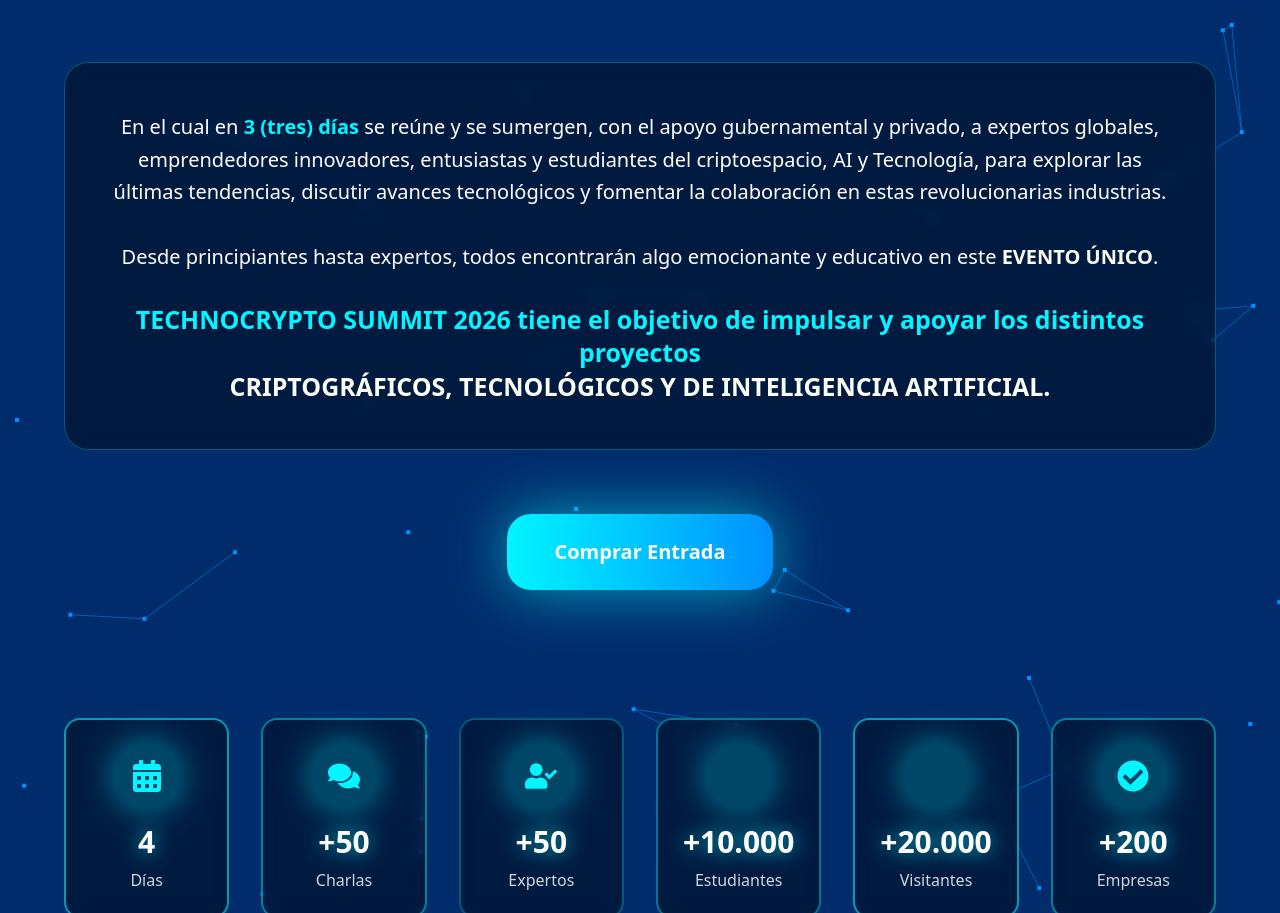
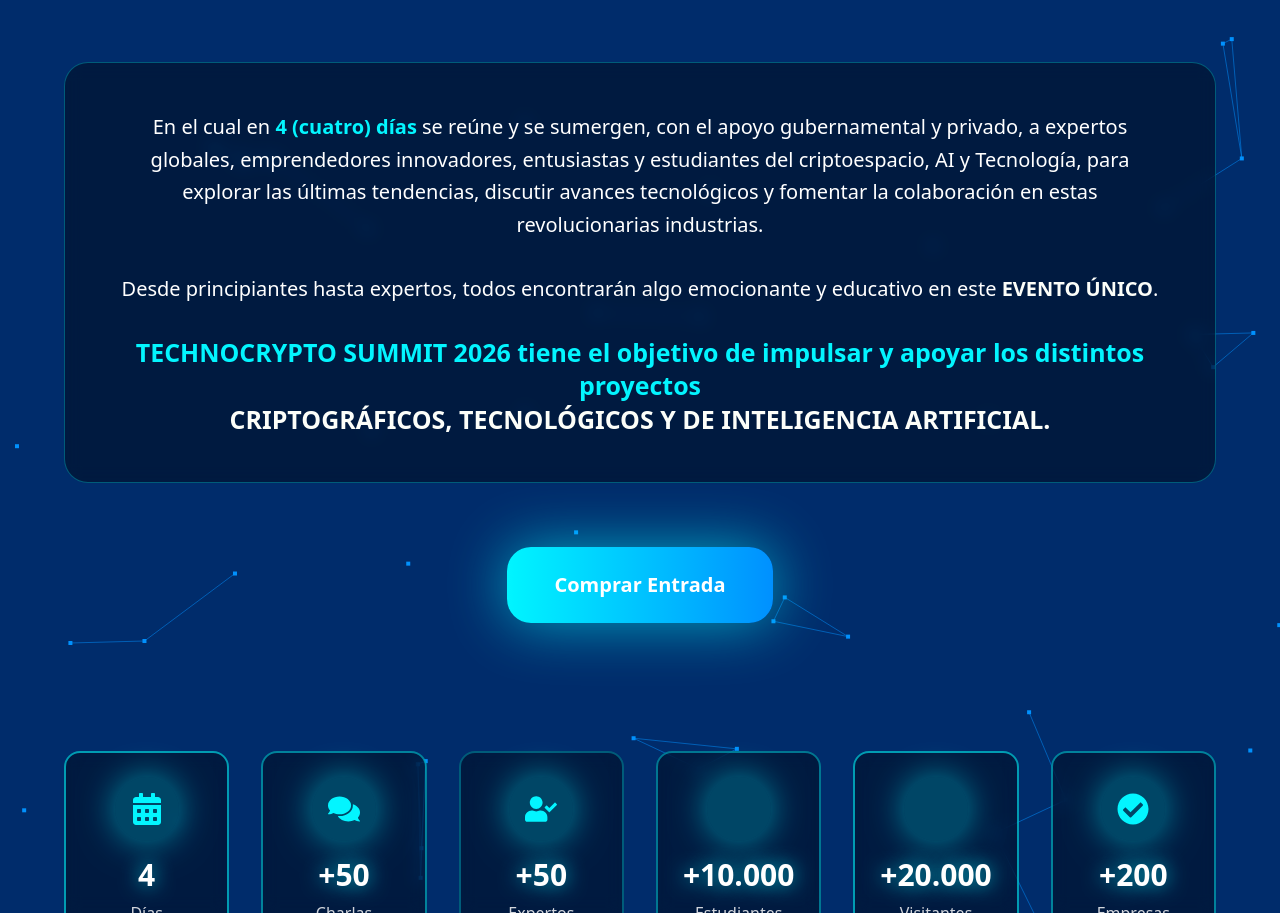
Before and after one commit to FValentino/TCSummit-landing, a Next.js app: page / in a window 1280 px wide. Shown: the part 2221-3134 px from the top of the page. Built offline with nearby package versions, Linux system fonts and the light colour scheme; no server answers; some icons are missing.

Commit message:
Changes for misiones

```diff
--- a/src/components/introduction/location/introductionLocation.tsx
+++ b/src/components/introduction/location/introductionLocation.tsx
@@ -53,7 +53,7 @@ export default function IntroductionLocation(){
         className="w-full bg-black/40 backdrop-blur-sm rounded-3xl p-8 lg:p-12 border border-[#03f5ff]/30 mb-16"
       >
         <p className="text-white text-lg lg:text-xl leading-relaxed text-center mb-8">
-          En el cual en <span className="text-[#03f5ff] font-bold">3 (tres) días</span> se reúne y se sumergen,
+          En el cual en <span className="text-[#03f5ff] font-bold">4 (cuatro) días</span> se reúne y se sumergen,
           con el apoyo gubernamental y privado, a expertos globales, emprendedores innovadores, entusiastas y
           estudiantes del criptoespacio, AI y Tecnología, para explorar las últimas tendencias, discutir avances
           tecnológicos y fomentar la colaboración en estas revolucionarias industrias.
```
